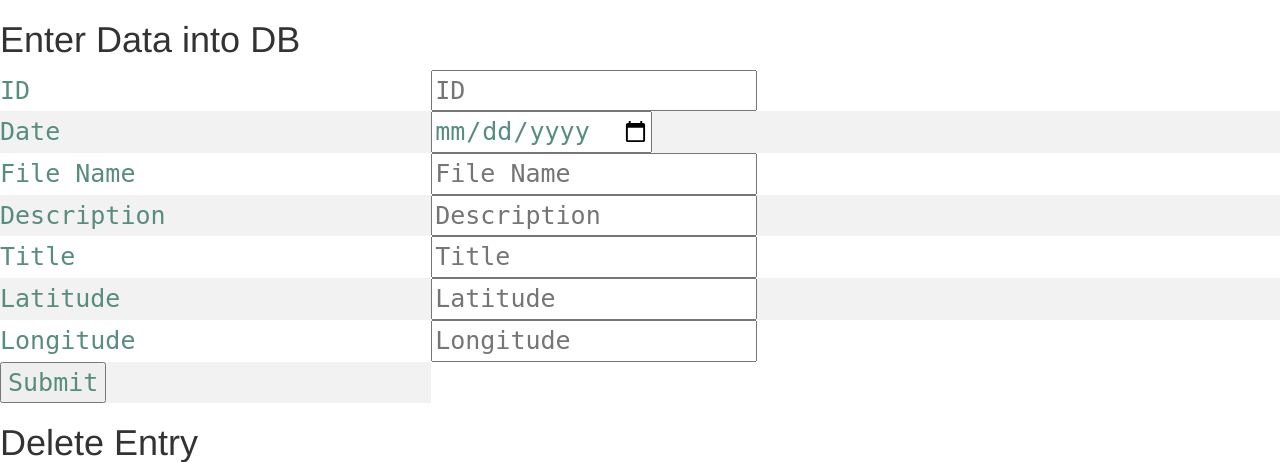
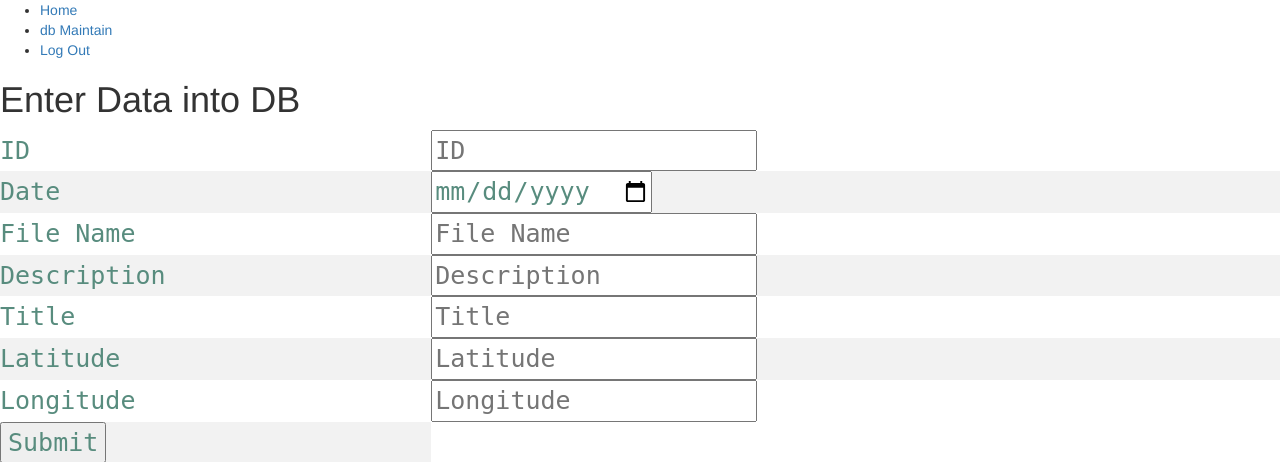
Before and after one commit to Calvin-Yap/CPS630-Project, a PHP site: page /lab3-Team9.php in a window 1280 px wide. Shown: the top 462 px of the page. Run offline with PHP 8.4, Linux system fonts and the light colour scheme; data that the repository does not hold is empty.

Commit message:
pls no more

```diff
--- a/lab3-Team9.php
+++ b/lab3-Team9.php
@@ -63,8 +63,30 @@ color: white;
 }
 tr:nth-child(even) {background-color: #f2f2f2}
   </style>
+     <?php
+   /*
+session_start();
+if ( isset( $_SESSION['user_id'] ) )
+ {
+  }
+   else
+  {
+    header("Location: http://localhost:8080/login-request.php");
+ }
+ */
+?>
 </head>
 <body>
+<nav>
+<div class="navCon">
+	<ul>
+        <li><a class="navLink" href="home.php">Home</a></li>
+        <li><a class="navLink" href="lab3-Team9.php">db Maintain</a></li>
+        <li><a class="navLink" href="logout-request.php">Log Out</a></li>
+
+	</ul>
+</div>
+</nav>
 <h1>Enter Data into DB </h1>
 <form action="lab3.php" method="POST">
 	<table>
--- a/shoppingCart.php
+++ b/shoppingCart.php
@@ -42,7 +42,9 @@ if ( isset( $_SESSION['user_id'] ) )
 		<h1 class="brand" >Plan Your Travel</h1>
 	<ul>
         <li><a class="navLink" href="home.php">Home</a></li>
+        <li><a class="navLink" href="lab3-Team9.php">db Maintain</a></li>
         <li><a class="navLink" href="logout-request.php">Log Out</a></li>
+
 	</ul>
 </div>
 </nav>
```
